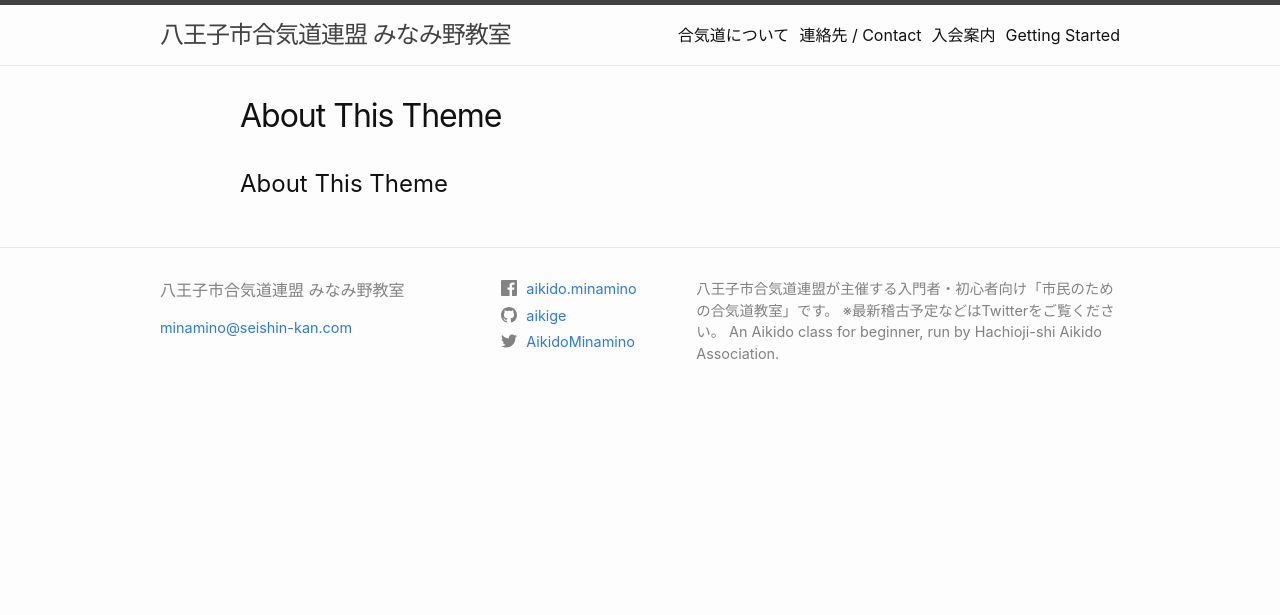
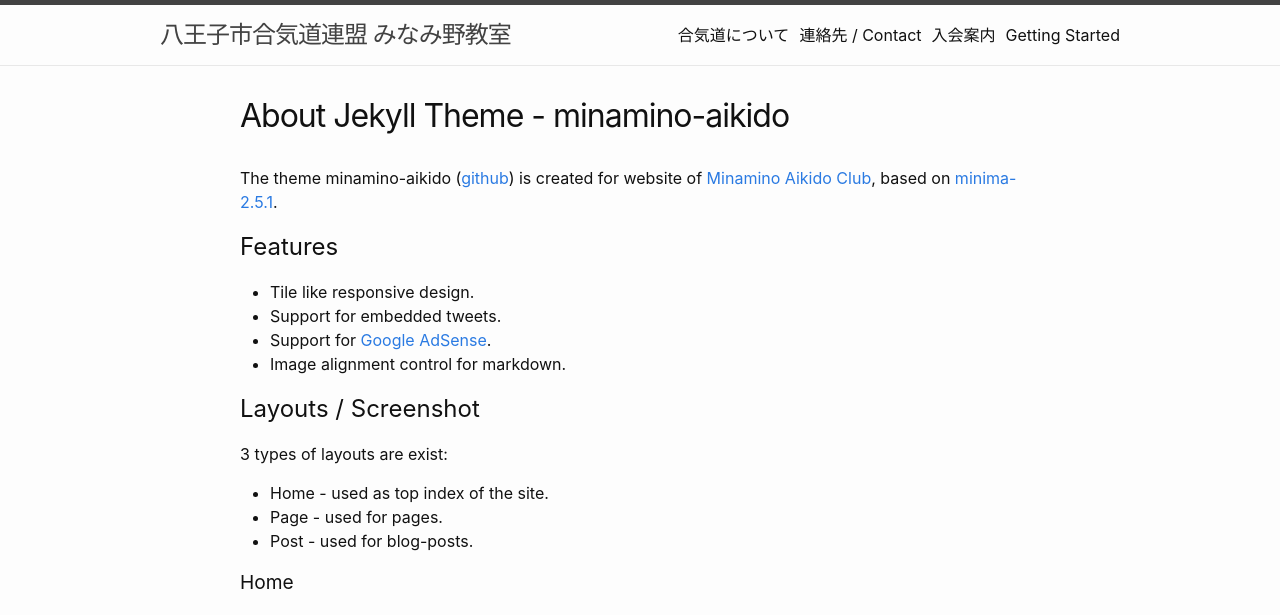
Before and after one commit to minamino-aikido/minamino-aikido.github.io, a Jekyll site: the page built from docs/index.md, in a window 1280 px wide. Shown: the top 615 px of the page. Built offline with Jekyll 4.4.1, drawn with Linux system fonts in a browser that asks for light colours; our own code applies the rules of GitHub Pages for plain Markdown files; some of the changed text lies outside the part shown.

Commit message:
[up][site] fixed missing link etc.

```diff
--- a/_posts/2017-03-19-20174.html
+++ b/_posts/2017-03-19-20174.html
@@ -11,4 +11,4 @@ blogger_orig_url: https://minamino-aikido.blogspot.com/2017/03/20174.html
 image: https://3.bp.blogspot.com/-Q76HTabo8HY/WM1feUz0cpI/AAAAAAAAHyY/LL3umkzMhaMScxzApKLvri5Lmt1JQ6FTQCLcB/s320/ojigi_man.png
 ---
 
-<div class="separator" style="clear: both; text-align: center;"><a href="https://3.bp.blogspot.com/-Q76HTabo8HY/WM1feUz0cpI/AAAAAAAAHyY/LL3umkzMhaMScxzApKLvri5Lmt1JQ6FTQCLcB/s1600/ojigi_man.png" imageanchor="1" style="clear: left; float: left; margin-bottom: 1em; margin-right: 1em;"><img border="0" height="320" src="https://3.bp.blogspot.com/-Q76HTabo8HY/WM1feUz0cpI/AAAAAAAAHyY/LL3umkzMhaMScxzApKLvri5Lmt1JQ6FTQCLcB/s320/ojigi_man.png" width="193" /></a></div>2017年4月より「市民のための合気道教室」の運営費、チケット代が改定されます。 <br />このサイトの "<a href="https://minamino-aikido.blogspot.jp/p/about-j.html">入会案内</a>" に改定後の料金が記載されていますので一度ご覧ください。
+<div class="separator" style="clear: both; text-align: center;"><a href="https://3.bp.blogspot.com/-Q76HTabo8HY/WM1feUz0cpI/AAAAAAAAHyY/LL3umkzMhaMScxzApKLvri5Lmt1JQ6FTQCLcB/s1600/ojigi_man.png" imageanchor="1" style="clear: left; float: left; margin-bottom: 1em; margin-right: 1em;"><img border="0" height="320" src="https://3.bp.blogspot.com/-Q76HTabo8HY/WM1feUz0cpI/AAAAAAAAHyY/LL3umkzMhaMScxzApKLvri5Lmt1JQ6FTQCLcB/s320/ojigi_man.png" width="193" /></a></div>2017年4月より「市民のための合気道教室」の運営費、チケット代が改定されます。 <br />このサイトの "<a href="{{'/getting_started.html'|relative_url}}">入会案内</a>" に改定後の料金が記載されていますので一度ご覧ください。
--- a/docs/index.md
+++ b/docs/index.md
@@ -1 +1,39 @@
-# About This Theme
+---
+title: About Jekyll Theme - minamino-aikido
+layout: page
+---
+
+The theme minamino-aikido ([github](https://github.com/aikige/minamino-aikido)) is created for website of [Minamino Aikido Club](https://aikige.github.io/minamino-aikido/), based on [minima-2.5.1](https://github.com/jekyll/minima/releases/tag/v2.5.1).
+
+## Features
+
+* Tile like responsive design.
+* Support for embedded tweets.
+* Support for [Google AdSense](https://www.google.com/adsense).
+* Image alignment control for markdown.
+
+## Layouts / Screenshot
+
+3 types of layouts are exist:
+
+* Home - used as top index of the site.
+* Page - used for pages.
+* Post - used for blog-posts.
+
+### Home
+
+For wide-enough screen, 3-row based tile-like design is used.
+
+![1200px](../assets/img/screenshot_1200.png)
+
+### Page / Post
+
+Simple 1 row design is used for Pages and Blog-Posts.
+
+## Detail about Features
+
+### Embedded Tweets
+
+### Google AdSense
+
+### Image Alignment for Markdown
```
Also changed, not shown: _posts/2017-04-02-blog-post.html (+1 -1 lines), getting_started.md (+1 -1 lines), README.md.
